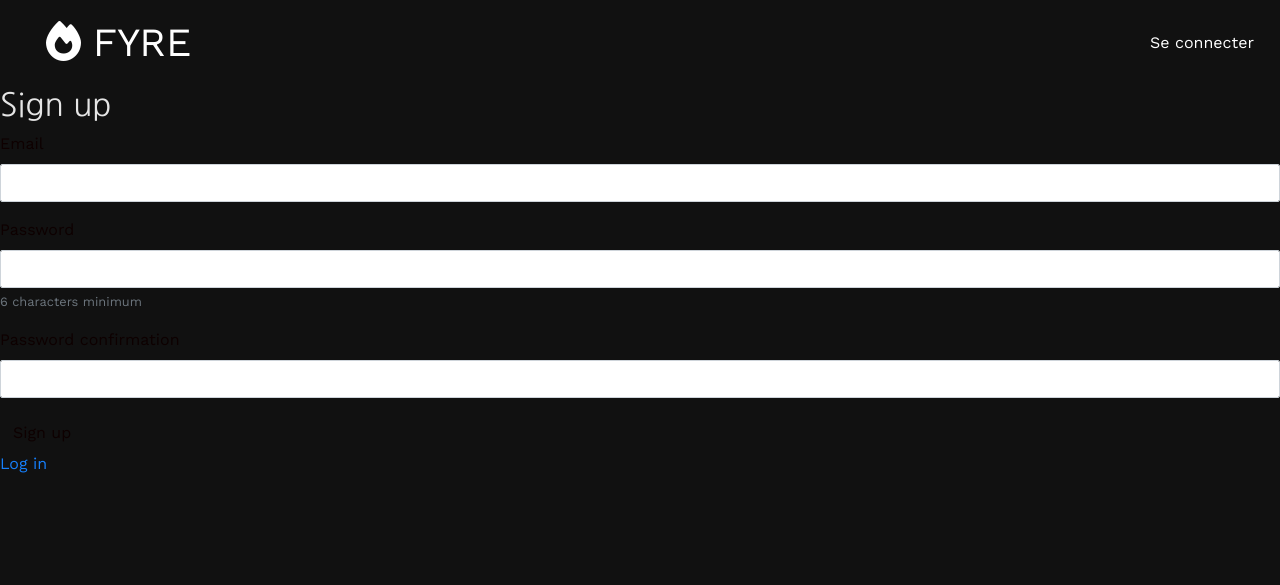
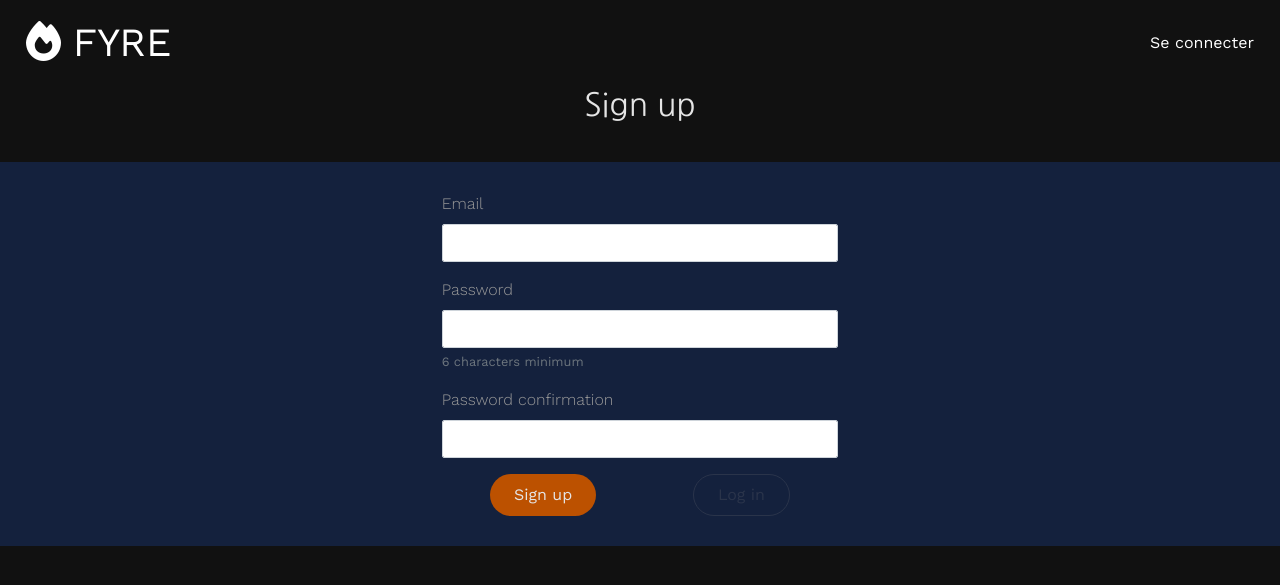
Before and after one commit to ArnoLac/AirFyre, a Rails app: page /users/sign_up in a window 1280 px wide. Shown: the top 585 px of the page. Run offline with Rails 7, Linux system fonts and the light colour scheme; style sheets or scripts are compiled from the project's sources; some libraries are stand-ins or nearby versions.

Commit message:
nice forms

```diff
--- a/app/assets/stylesheets/components/_form.scss
+++ b/app/assets/stylesheets/components/_form.scss
@@ -12,3 +12,20 @@
     color: $fyre-text-grey;
   }
 }
+
+#admin-container {
+  background-color: $fyre-blue;
+  width: 100%;
+  align-items: center;
+  margin-top: 30px;
+}
+
+#admin-form {
+  padding: 30px 15px;
+
+  label {
+    font-family: $body-font;
+    font-weight: 300;
+    color: $fyre-text-grey;
+  }
+}
--- a/app/assets/stylesheets/components/_navbar.scss
+++ b/app/assets/stylesheets/components/_navbar.scss
@@ -3,7 +3,7 @@
   background: $fyre-black;
 
   i {
-    margin-left: 30px;
+    margin-left: 10px;
     color: white;
     font-size: 40px;
   }
--- a/app/views/devise/registrations/new.html.erb
+++ b/app/views/devise/registrations/new.html.erb
@@ -1,5 +1,9 @@
+<div class="d-flex justify-content-center">
   <h2>Sign up</h2>
+</div>
 
+<div class="d-flex justify-content-center" id="admin-container">
+  <div class="col-sm-6 col-lg-4" id="admin-form">
     <%= simple_form_for(resource, as: resource_name, url: registration_path(resource_name)) do |f| %>
       <%= f.error_notification %>
 
@@ -16,10 +20,12 @@
                     required: true,
                     input_html: { autocomplete: "new-password" } %>
       </div>
-
+      <div class="d-flex justify-content-around">
         <div class="form-actions">
-    <%= f.button :submit, "Sign up" %>
+          <%= f.button :submit, "Sign up", class: "btn-ghost-orange" %>
+        </div>
+          <%= render "devise/shared/links" %>
       </div>
     <% end %>
-
-<%= render "devise/shared/links" %>
+  </div>
+</div>
--- a/app/views/devise/shared/_links.html.erb
+++ b/app/views/devise/shared/_links.html.erb
@@ -1,5 +1,5 @@
 <%- if controller_name != 'sessions' %>
-  <%= link_to "Log in", new_session_path(resource_name) %><br />
+  <%= link_to "Log in", new_session_path(resource_name), class: "btn-ghost" %>
 <% end %>
 
 <%- if devise_mapping.registerable? && controller_name != 'registrations' %>
```
Lines whose indentation alone changed are shown as unchanged.
